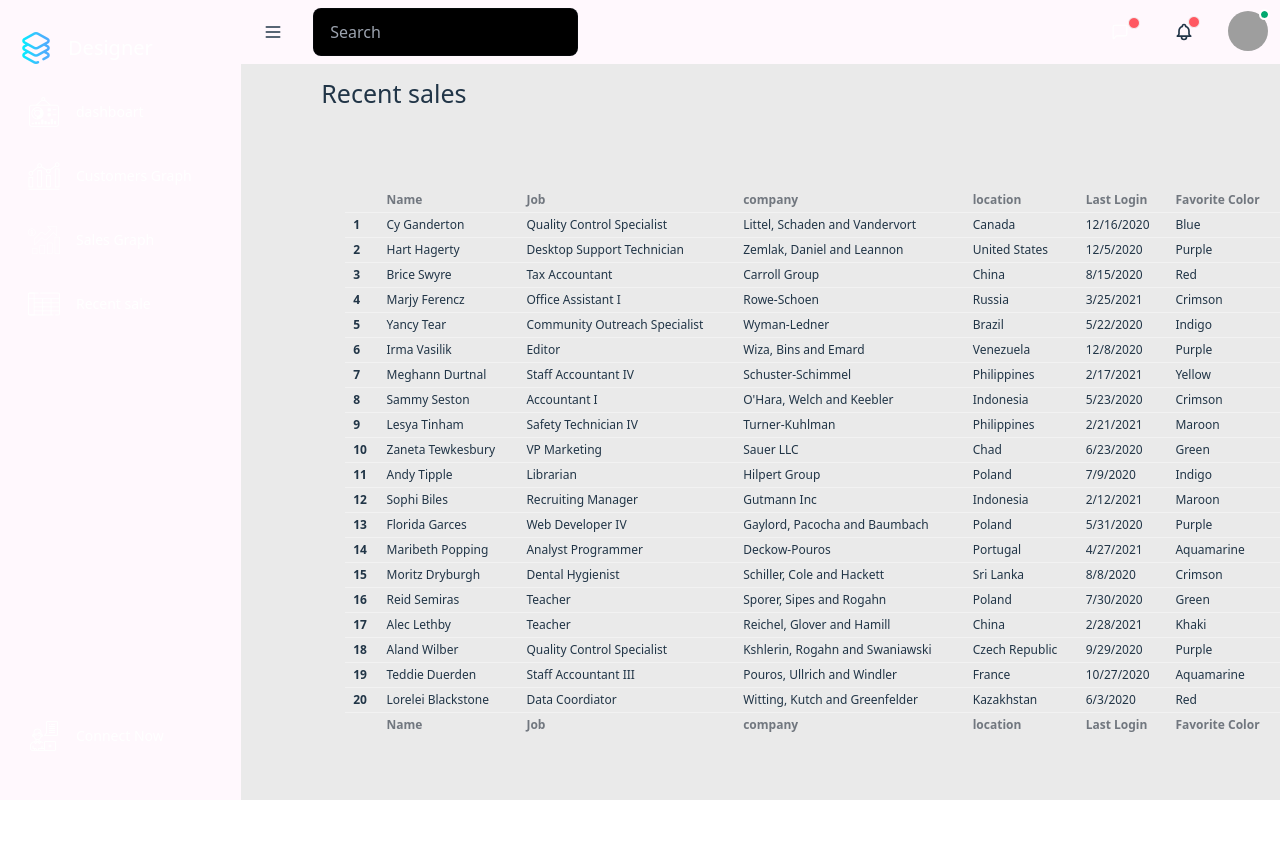
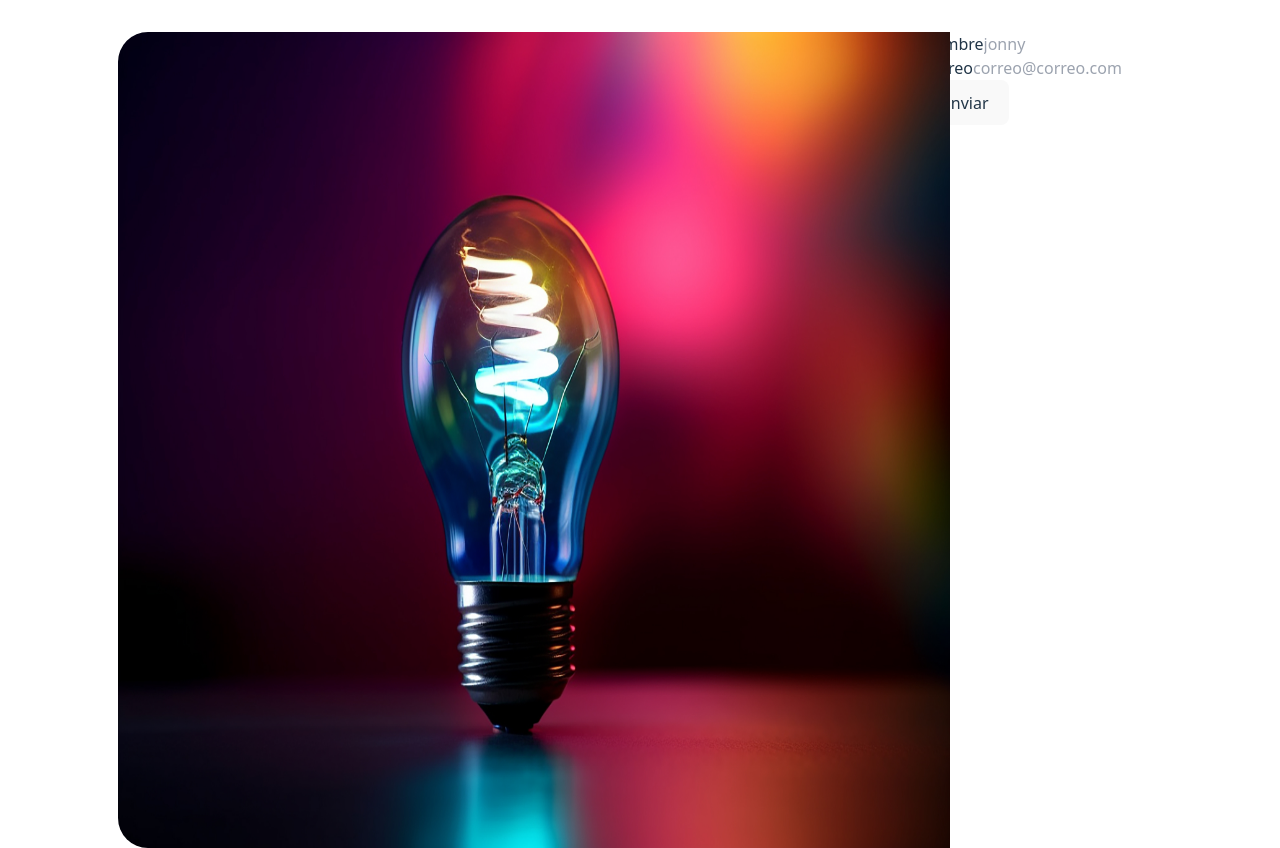
Before and after one commit to yonxsd/Digital-Nao.github.io, a React (Create React App) app: page /Recentsale in a window 1280 px wide. Before the commit the page ends 800 px from the top, so only its background shows below. Built offline with nearby package versions, Linux system fonts and the light colour scheme; grey boxes are pictures that could not be loaded.

Commit message:
modificado

```diff
--- a/package.json
+++ b/package.json
@@ -10,6 +10,7 @@
     "@testing-library/react": "^13.4.0",
     "@testing-library/user-event": "^13.5.0",
     "apexcharts": "^3.48.0",
+    "formik": "^2.4.6",
     "react": "^18.2.0",
     "react-apexcharts": "^1.4.1",
     "react-dom": "^18.2.0",
--- a/src/App.js
+++ b/src/App.js
@@ -1,13 +1,13 @@
 import React from 'react';
 import Sidebar from "./layout/Sidebar";
-
+import Form from "./form/Formulario";
 
 
 const App = () => {
   return (
     <div >
-       <Sidebar />
-
+       {/*<Sidebar />*/}
+       <Form />
     </div>
 
   )
--- /dev/null
+++ b/src/form/Form.css
@@ -0,0 +1,23 @@
+
+
+.img{
+    display: flex;
+    width: 65%;
+    height: 51rem;
+    margin-top: -51rem;
+    margin-left: 7.4rem;
+    border-radius: 1rem;
+}
+
+.img > img{
+    border-radius: 30px 0px 0px 30px;
+}
+
+.form{
+    background-color: white;
+    width: 25%;
+    height: 51rem;
+    margin-top: 2rem;
+    margin-left: 72%;
+    border-radius: 0px 30px 30px 0px;
+}
--- /dev/null
+++ b/src/form/Formulario.jsx
@@ -0,0 +1,31 @@
+import React from 'react'
+import "./Form.css"
+import { Formik,Form,Field,ErrorMessage } from 'formik'
+import img from '../assets/imgform.jpg';
+const Formulario = () => {
+  return (
+    <>
+       <div className='fr'>
+          <Formik>
+
+            <form className='form'>
+              <div>
+                <label htmlFor="nombre">Nombre</label>
+                <input type="text" id='nombre' name='nombre' placeholder='jonny' />
+              </div>
+              <div>
+                <label htmlFor="correo">Correo</label>
+                <input type="text"  id='correo' name='nombre' placeholder='correo@correo.com' />
+              </div>
+              <button type='submit'>enviar</button>
+            </form>
+          </Formik>
+          <div className=' img'>
+            <img src={img} alt="" />
+          </div>
+        </div>
+    </>
+  )
+}
+
+export default Formulario
```
Also changed, not shown: src/assets/imgform.jpg (added), 1 other file (tests, documents, lock files or other folders).
